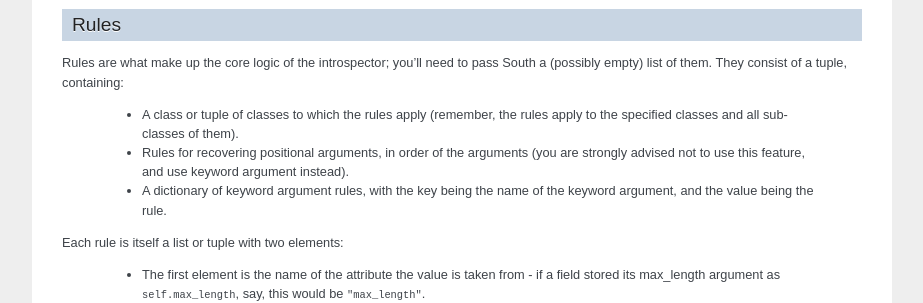
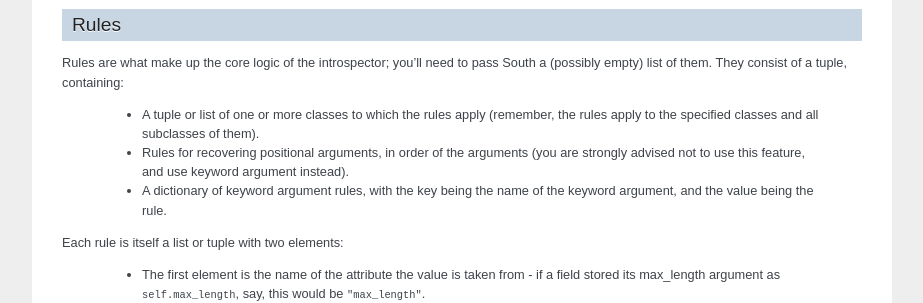
Before and after one commit to matthiask/south, a Sphinx documentation site: the page built from docs/customfields.rst, in a window 1280 px wide and 900 px high, scrolled down 812 px. Shown: the part 153-456 px from the top of the window, without its empty margins (198-1121 px from the left). Built offline with Sphinx 7.4.7, drawn with Linux system fonts in a browser that asks for light colours.

Commit message:
Fix slightly wrong docs point

```diff
--- a/docs/customfields.rst
+++ b/docs/customfields.rst
@@ -79,7 +79,7 @@ Rules
 Rules are what make up the core logic of the introspector; you'll need to pass
 South a (possibly empty) list of them. They consist of a tuple, containing:
 
- - A class or tuple of classes to which the rules apply (remember, the rules
+ - A tuple or list of one or more classes to which the rules apply (remember, the rules
    apply to the specified classes and all subclasses of them).
 
  - Rules for recovering positional arguments, in order of the arguments (you are
```
